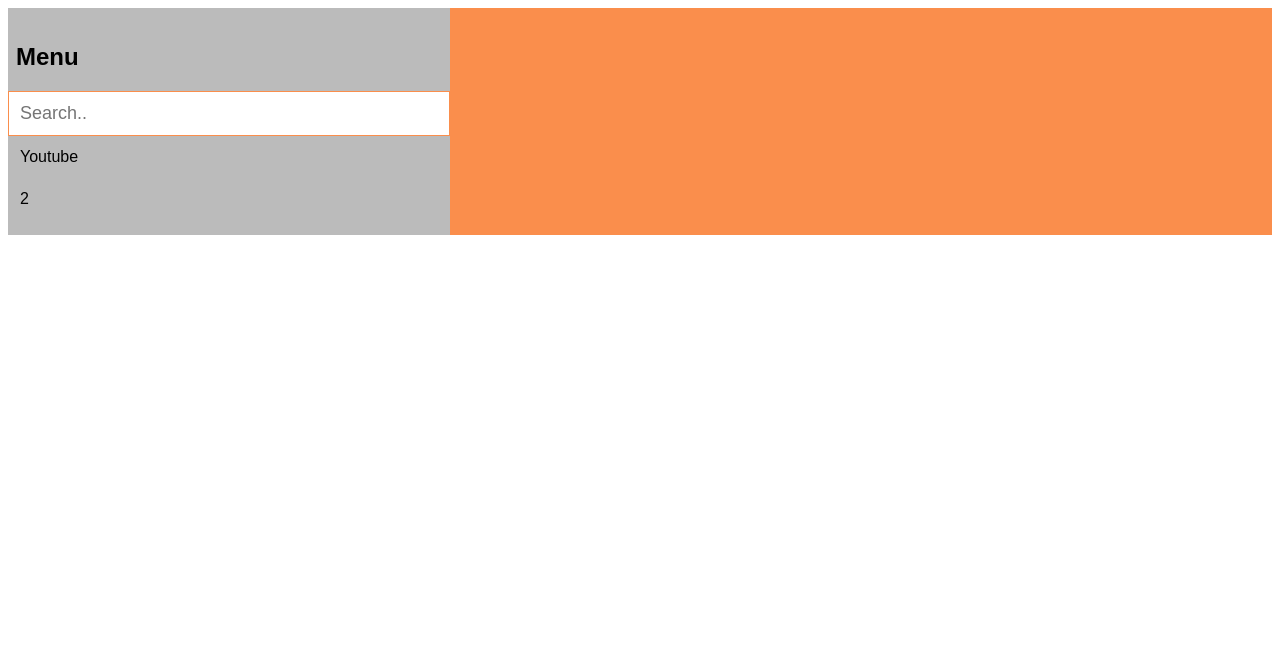
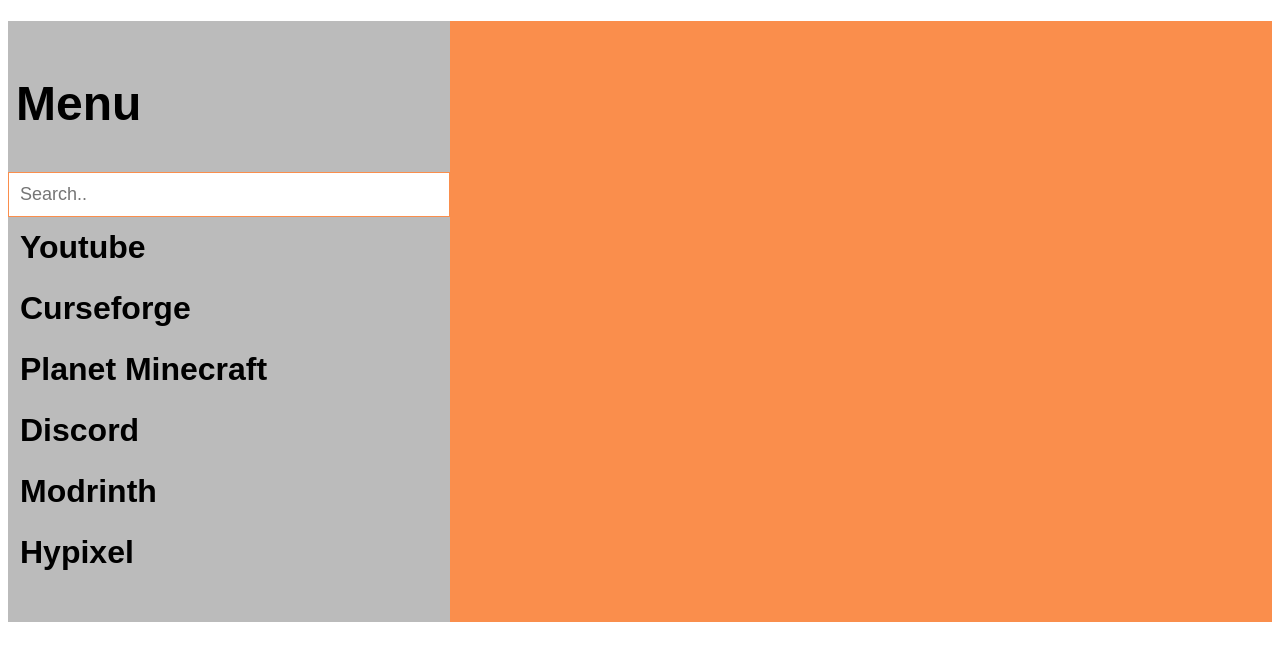
Before and after one commit to TechGeekUnited/links, a plain HTML site: page index.html in a window 1280 px wide. Drawn offline with Linux system fonts and the light colour scheme.

Commit message:
Update index.html

```diff
--- a/index.html
+++ b/index.html
@@ -1,6 +1,7 @@
 <!DOCTYPE html>
 <html>
 <head>
+  <h1>
 <meta name="viewport" content="width=device-width, initial-scale=1">
 <style>
 body {
@@ -67,7 +68,12 @@ body {
     <input type="text" id="mySearch" onkeyup="myFunction()" placeholder="Search.." title="Type in a category">
     <ul id="myMenu">
       <li><a href="https://www.youtube.com/channel/UCPnF-OMbQfLvB4OlRsgDRhA">Youtube</a></li>
-      <li><a href="index.html">2</a></li>
+      <li><a href="https://www.curseforge.com/members/techgeekunited_yt">Curseforge</a></li>
+            <li><a href="https://www.planetminecraft.com/member/tech_geek_united/">Planet Minecraft</a></li>
+                  <li><a href="https://discord.gg/fgvJSHXs2b">Discord</a></li>
+                        <li><a href="https://modrinth.com/user/TechGeekUnited">Modrinth</a></li>
+                              <li><a href="https://hypixel.net/members/techgeekunited.5969376/">Hypixel</a></li>
+                                    <li><a href=" "> </a></li>
     </ul>
   </div>
 
```
